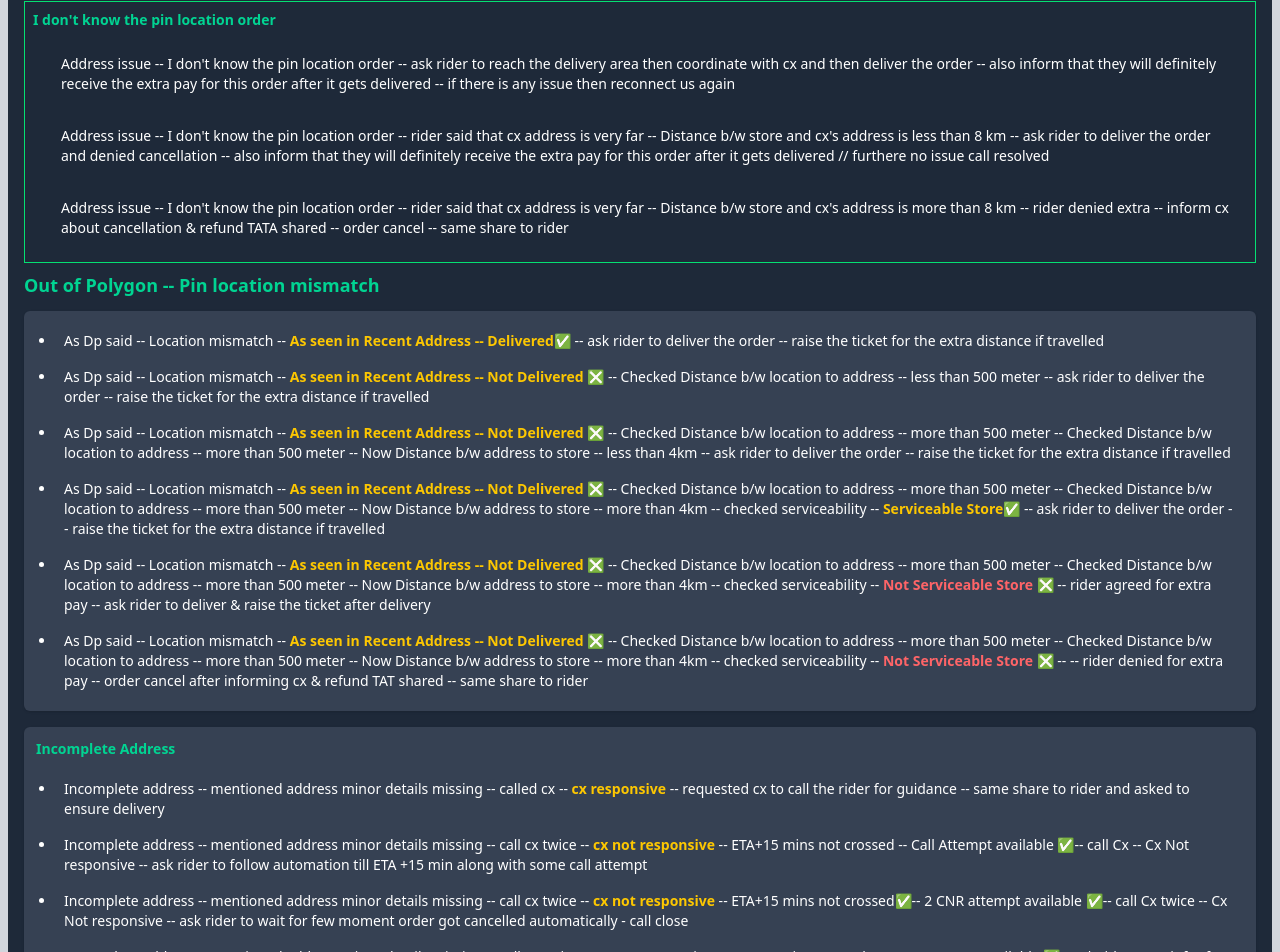
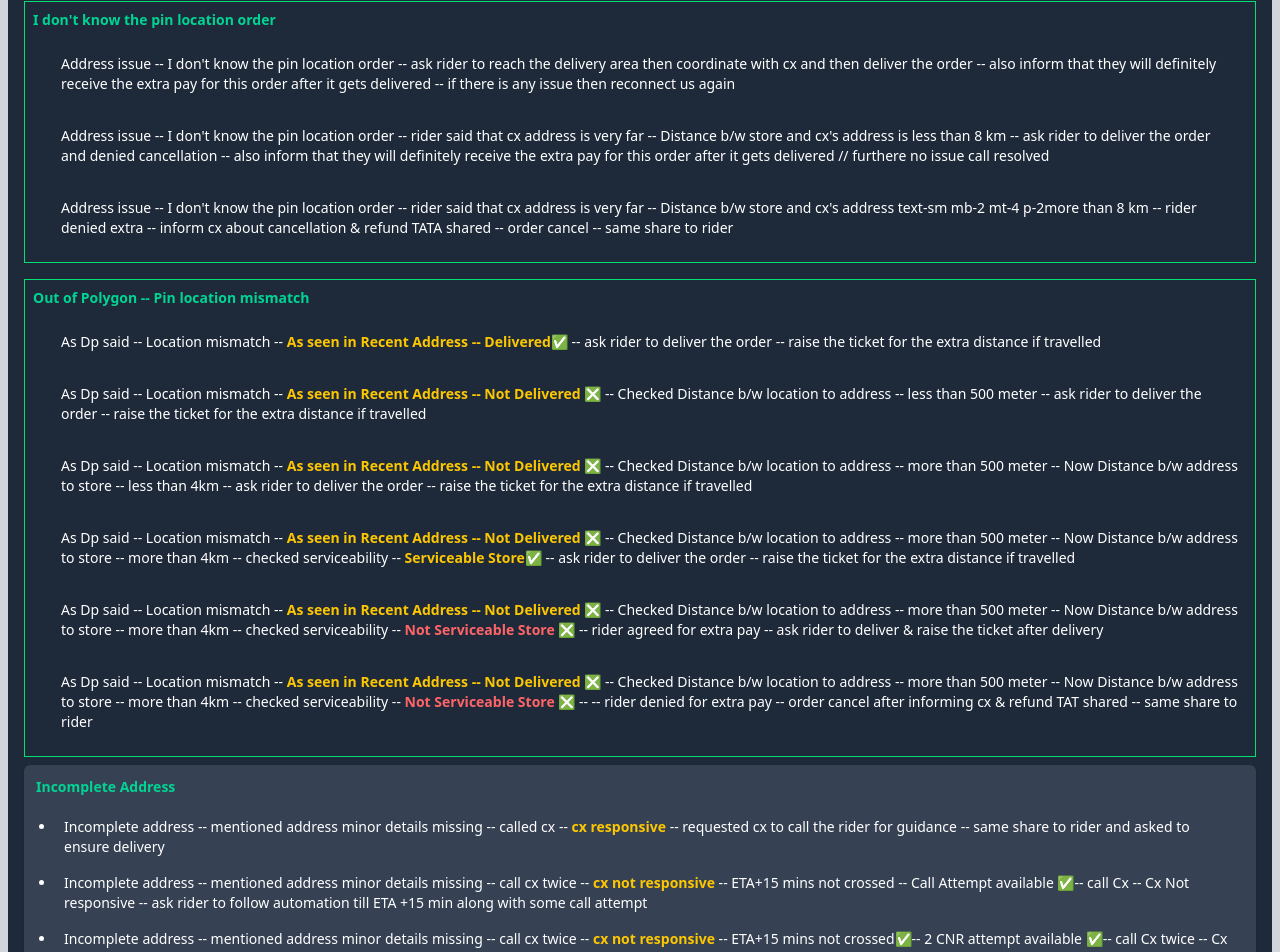
Before and after one commit to Code-with-Sahani/Blinket-DP, a React (Vite) app: page / in a window 1280 px wide. Shown: the part 10991-11943 px from the top of the page. Built offline with nearby package versions, Linux system fonts and the light colour scheme.

Commit message:
Update AddressIssue.jsx

```diff
--- a/src/Components/AddressIssue.jsx
+++ b/src/Components/AddressIssue.jsx
@@ -31,27 +31,27 @@ const AddressIssue = () => {
                     </p>
 
                     <p className="text-sm mb-2 mt-4 p-2">
-                        Address issue -- I don't know the pin location order -- rider said that cx address is very far -- Distance b/w store and cx's address is more than 8 km -- rider denied extra -- inform cx about cancellation & refund TATA shared -- order cancel -- same share to rider
+                        Address issue -- I don't know the pin location order -- rider said that cx address is very far -- Distance b/w store and cx's address text-sm mb-2 mt-4 p-2more than 8 km -- rider denied extra -- inform cx about cancellation & refund TATA shared -- order cancel -- same share to rider
                     </p>
                 </p>
             </div>
-            <h3 className="text-lg font-semibold text-emerald-400 mb-3">Out of Polygon -- Pin location mismatch </h3>
             <div className="space-y-4">
-                <div className="p-3 bg-gray-700 rounded-md shadow">
-                    <ul className="list-disc pl-5">
+                <div className="text-sm border border-green-400 mb-2 mt-4 p-2 ">
+                    <h3 className="text-sm font-semibold text-emerald-400 mb-3">Out of Polygon -- Pin location mismatch</h3>
+                    <p className="list-disc pl-5 ">
 
-                        <li className="p-2">As Dp said -- Location mismatch -- <strong className="text-yellow-400 font-semibold">As seen in Recent Address -- Delivered✅</strong> -- ask rider to deliver the order -- raise the ticket for the extra distance if travelled </li>
+                        <p className="text-sm mb-2 mt-4 p-2">As Dp said -- Location mismatch -- <strong className="text-yellow-400 font-semibold">As seen in Recent Address -- Delivered✅</strong> -- ask rider to deliver the order -- raise the ticket for the extra distance if travelled </p>
 
-                        <li className="p-2">As Dp said -- Location mismatch -- <strong className="text-yellow-400 font-semibold">As seen in Recent Address -- Not Delivered ❎</strong> -- Checked Distance b/w location to address -- less than 500 meter -- ask rider to deliver the order -- raise the ticket for the extra distance if travelled </li>
+                        <p className="text-sm mb-2 mt-4 p-2">As Dp said -- Location mismatch -- <strong className="text-yellow-400 font-semibold">As seen in Recent Address -- Not Delivered ❎</strong> -- Checked Distance b/w location to address -- less than 500 meter -- ask rider to deliver the order -- raise the ticket for the extra distance if travelled </p>
 
-                        <li className="p-2">As Dp said -- Location mismatch -- <strong className="text-yellow-400 font-semibold">As seen in Recent Address -- Not Delivered ❎</strong> -- Checked Distance b/w location to address -- more than 500 meter -- Checked Distance b/w location to address -- more than 500 meter -- Now  Distance b/w address to store -- less than 4km -- ask rider to deliver the order -- raise the ticket for the extra distance if travelled </li>
+                        <p className="text-sm mb-2 mt-4 p-2">As Dp said -- Location mismatch -- <strong className="text-yellow-400 font-semibold">As seen in Recent Address -- Not Delivered ❎</strong> -- Checked Distance b/w location to address -- more than 500 meter -- Now Distance b/w address to store -- less than 4km -- ask rider to deliver the order -- raise the ticket for the extra distance if travelled </p>
 
-                        <li className="p-2">As Dp said -- Location mismatch -- <strong className="text-yellow-400 font-semibold">As seen in Recent Address -- Not Delivered ❎</strong> -- Checked Distance b/w location to address -- more than 500 meter -- Checked Distance b/w location to address -- more than 500 meter -- Now  Distance b/w address to store -- more than 4km -- checked serviceability -- <strong className="text-yellow-400 font-semibold">Serviceable Store✅</strong> --  ask rider to deliver the order -- raise the ticket for the extra distance if travelled </li>
+                        <p className="text-sm mb-2 mt-4 p-2">As Dp said -- Location mismatch -- <strong className="text-yellow-400 font-semibold">As seen in Recent Address -- Not Delivered ❎</strong> -- Checked Distance b/w location to address -- more than 500 meter -- Now Distance b/w address to store -- more than 4km -- checked serviceability -- <strong className="text-yellow-400 font-semibold">Serviceable Store✅</strong> --  ask rider to deliver the order -- raise the ticket for the extra distance if travelled </p>
 
-                        <li className="p-2">As Dp said -- Location mismatch -- <strong className="text-yellow-400 font-semibold">As seen in Recent Address -- Not Delivered ❎</strong> -- Checked Distance b/w location to address -- more than 500 meter -- Checked Distance b/w location to address -- more than 500 meter -- Now  Distance b/w address to store -- more than 4km -- checked serviceability -- <strong className="text-red-400 font-semibold">Not Serviceable Store ❎</strong> -- rider agreed for extra pay -- ask rider to deliver & raise the ticket after delivery</li>
+                        <p className="text-sm mb-2 mt-4 p-2">As Dp said -- Location mismatch -- <strong className="text-yellow-400 font-semibold">As seen in Recent Address -- Not Delivered ❎</strong> -- Checked Distance b/w location to address -- more than 500 meter -- Now Distance b/w address to store -- more than 4km -- checked serviceability -- <strong className="text-red-400 font-semibold">Not Serviceable Store ❎</strong> -- rider agreed for extra pay -- ask rider to deliver & raise the ticket after delivery</p>
 
-                        <li className="p-2">As Dp said -- Location mismatch -- <strong className="text-yellow-400 font-semibold">As seen in Recent Address -- Not Delivered ❎</strong> -- Checked Distance b/w location to address -- more than 500 meter -- Checked Distance b/w location to address -- more than 500 meter -- Now  Distance b/w address to store -- more than 4km -- checked serviceability -- <strong className="text-red-400 font-semibold">Not Serviceable Store ❎</strong> -- -- rider denied for extra pay -- order cancel after informing cx & refund TAT shared -- same share to rider</li>
-                    </ul>
+                        <p className="text-sm mb-2 mt-4 p-2">As Dp said -- Location mismatch -- <strong className="text-yellow-400 font-semibold">As seen in Recent Address -- Not Delivered ❎</strong> -- Checked Distance b/w location to address -- more than 500 meter -- Now Distance b/w address to store -- more than 4km -- checked serviceability -- <strong className="text-red-400 font-semibold">Not Serviceable Store ❎</strong> -- -- rider denied for extra pay -- order cancel after informing cx & refund TAT shared -- same share to rider</p>
+                    </p>
                 </div>
 
                 {/* <div className="p-3 bg-gray-700 rounded-md shadow">
```
